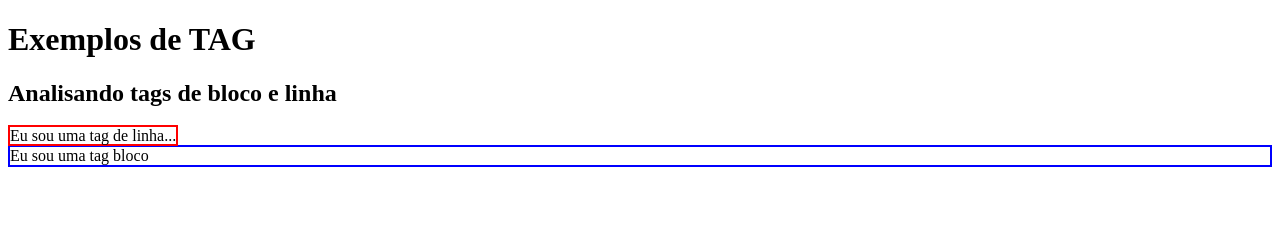
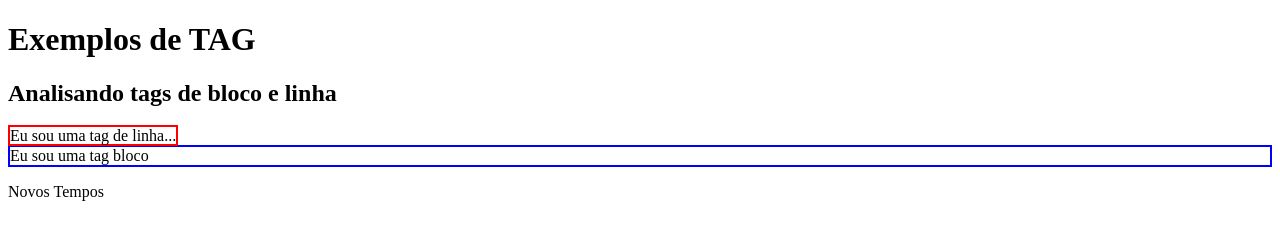
Before and after one commit to ludanii/Projeto-Inicial, a plain HTML site: page index.html in a window 1280 px wide. Drawn offline with Linux system fonts and the light colour scheme.

Commit message:
AJustando alguns parágrafos...

```diff
--- a/index.html
+++ b/index.html
@@ -12,5 +12,6 @@
     <h2>Analisando tags de bloco e linha</h2>
     <span style="border: solid 2px #ff0000;">Eu sou uma tag de linha...</span>
     <div style="border: solid 2px #0000ff;">Eu sou uma tag bloco</div>
+    <p>Novos Tempos</p>
   </body>
 </html>
```
